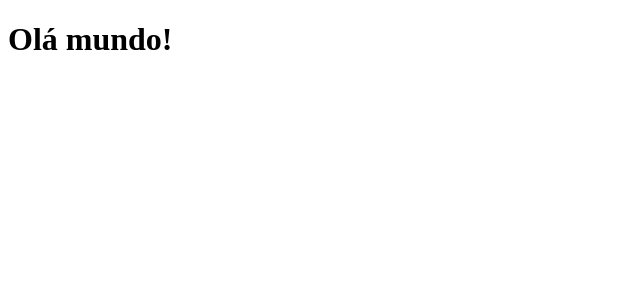
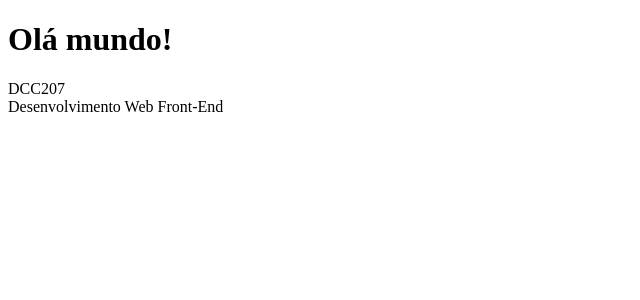
Before and after one commit to ufjf-dcc207/ufjf-dcc207-2024-3-a-atv01-igorknop, a React (Vite) app: page / in a window 1280 px wide. Shown: the top 300 px of the page, without its empty margins (0-640 px from the left). Built offline with nearby package versions, Linux system fonts and the light colour scheme.

Commit message:
cria componente

```diff
--- a/src/App.tsx
+++ b/src/App.tsx
@@ -1,3 +1,10 @@
+import Disciplina from "./Disciplina";
+
 export default function App() {
-  return <h1>Olá mundo!</h1>;
+  return   (
+    <>
+      <h1>Olá mundo!</h1>
+      <Disciplina />
+    </>
+  );
 }
--- /dev/null
+++ b/src/Disciplina.tsx
@@ -0,0 +1,8 @@
+function Disciplina() {
+  return <div>
+    <div>DCC207</div>
+    <div>Desenvolvimento Web Front-End</div>
+  </div>;
+}
+
+export default Disciplina;
```
